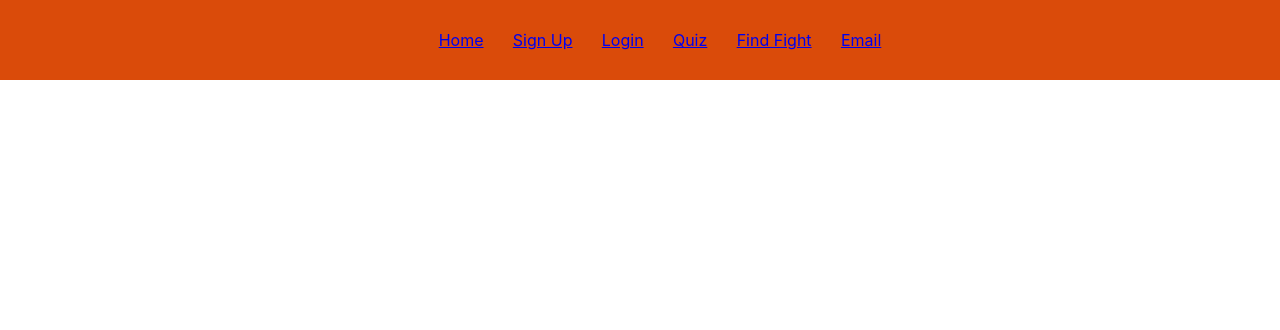
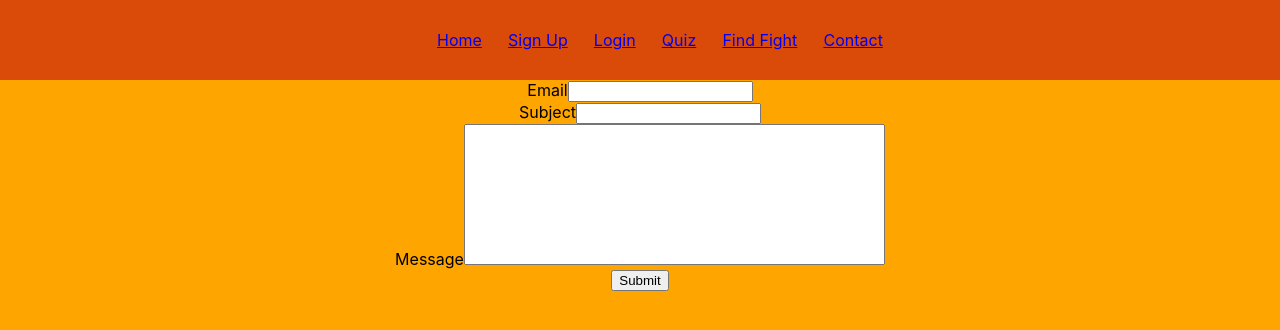
Before and after one commit to ogriff17/tigerkata, a React (Create React App) app in the folder client/: page /ContactForm in a window 1280 px wide. Shown: the top 330 px of the page. Built offline with nearby package versions, Linux system fonts and the light colour scheme.

Commit message:
Added a working contact form that sends emails

```diff
--- a/client/src/App.js
+++ b/client/src/App.js
@@ -8,6 +8,7 @@ import Quiz from './components/javascript/Quiz'
 import FindFight from './components/javascript/FindFight'
 import {BrowserRouter as Router, Switch, Route } from 'react-router-dom'
 import Email from './components/javascript/Email'
+import ContactForm from './components/javascript/ContactForm'
 
 function App() {
   return (
@@ -21,6 +22,7 @@ function App() {
       <Route path ="/Quiz" exact component={Quiz}/>
       <Route path ="/FindFight" exact component={FindFight}/>
       <Route path ="/Email" exact component={Email}/>
+      <Route path ="/ContactForm" exact component ={ContactForm}/>
     </Switch>
     </div>
     </Router>
--- /dev/null
+++ b/client/src/components/css/ContactForm.css
@@ -0,0 +1,13 @@
+* {
+    box-sizing:border-box;
+}
+
+textarea {
+    resize: none;
+  }
+
+  #Contactform{
+      background-color:orange;
+      width:100%;
+      height:50em;
+  }
--- /dev/null
+++ b/client/src/components/javascript/ContactForm.js
@@ -0,0 +1,100 @@
+import React from "react";
+import "../css/ContactForm.css";
+import {
+    Button,
+    FormGroup,
+    FormControl,
+    FormText,
+    FormCheck,
+  } from "react-bootstrap";
+  import { Col, Form,  Label, Input} from 'reactstrap';
+
+export default class ContactForm extends React.Component {
+  constructor(props) {
+    super(props);
+    this.submitForm = this.submitForm.bind(this);
+    this.state = {
+      status: ""
+    };
+    this.onChangeEmail = this.onChangeEmail.bind(this);
+      this.onChangeSubject = this.onChangeSubject.bind(this);
+      this.onChangeMessage = this.onChangeMessage.bind(this);
+     this.state = {
+      email: window.$OpponentEmail,
+      subject: "",
+      message: ""
+    };
+  }
+  onChangeEmail(e) {
+    this.setState({
+      email: e.target.value,
+    });
+  }
+
+  onChangeSubject(e) {
+    this.setState({
+      subject: e.target.value,
+    });
+  }
+  onChangeMessage(e) {
+    this.setState({
+      message: e.target.value,
+    });
+  }
+
+
+  render() {
+    const { status } = this.state;
+    return (
+        <div id ="Contactform">
+      <form
+        onSubmit={this.submitForm}
+        action="https://formspree.io/mvowdrvq"
+        method="POST"
+      >
+
+        <FormGroup row>
+                  <Label for="email">Email</Label>
+                  {/* <Col sm={10}> */}
+                    <Input type="email"  value={this.state.email}
+                    onChange={this.onChangeEmail}  name="email" id="exampleEmail" placeholder="" />
+                  {/* </Col> */}
+                </FormGroup>
+                 <FormGroup row>
+                  <Label for="subject">Subject</Label>
+                  {/* <Col sm={10}> */}
+                    <Input type="text" value={this.state.subject}
+                    onChange={this.onChangeSubject} name="subject" id="subexample" placeholder="" />
+                  {/* </Col> */}
+                </FormGroup>
+                <FormGroup controlId="exampleForm.ControlTextarea1">
+                <Label for ="message">Message</Label>
+                <Input type="textarea"  value={this.state.message}
+                    onChange={this.onChangeMessage}rows="9" cols ="50" name ="message" />
+                </FormGroup>
+        {status === "SUCCESS" ? <p>Thanks!</p> : <button>Submit</button>}
+        {status === "ERROR" && <p>Ooops! There was an error.</p>}
+      </form>
+      </div>
+    );
+  }
+
+  submitForm(ev) {
+    ev.preventDefault();
+    const form = ev.target;
+    const data = new FormData(form);
+    const xhr = new XMLHttpRequest();
+    xhr.open(form.method, form.action);
+    xhr.setRequestHeader("Accept", "application/json");
+    xhr.onreadystatechange = () => {
+      if (xhr.readyState !== XMLHttpRequest.DONE) return;
+      if (xhr.status === 200) {
+        form.reset();
+        this.setState({ status: "SUCCESS" });
+      } else {
+        this.setState({ status: "ERROR" });
+      }
+    };
+    xhr.send(data);
+  }
+}
--- a/client/src/components/javascript/FindFight.js
+++ b/client/src/components/javascript/FindFight.js
@@ -15,6 +15,7 @@ import axios from "axios";
 import { Radio, RadioGroup } from "react-radio-group";
 import { render } from "@testing-library/react";
 import { If } from "rc-if-else";
+import { withRouter } from "react-router-dom";
 
 export default class FindFight extends Component {
   constructor (props) {
@@ -52,9 +53,8 @@ export default class FindFight extends Component {
     });
 
     console.log("finished");
-
-    window.Location = "/Email";
-    //props.history.push("/Quiz");
+    window.$OpponentEmail = opponent;
+    this.props.history.push("/ContactForm");
   }
 
   componentDidMount() {
--- a/client/src/components/javascript/Nav.js
+++ b/client/src/components/javascript/Nav.js
@@ -11,7 +11,7 @@ function Nav () {
               <Link to="/Login"><li>Login</li></Link>
               <Link to="/Quiz"><li>Quiz</li></Link>
               <Link to="/FindFight"><li>Find Fight</li></Link>
-              <Link to="/Email"><li>Email</li></Link>
+              <Link to="/ContactForm"><li>Contact</li></Link>
           </ul>
       </nav>
   );
```
